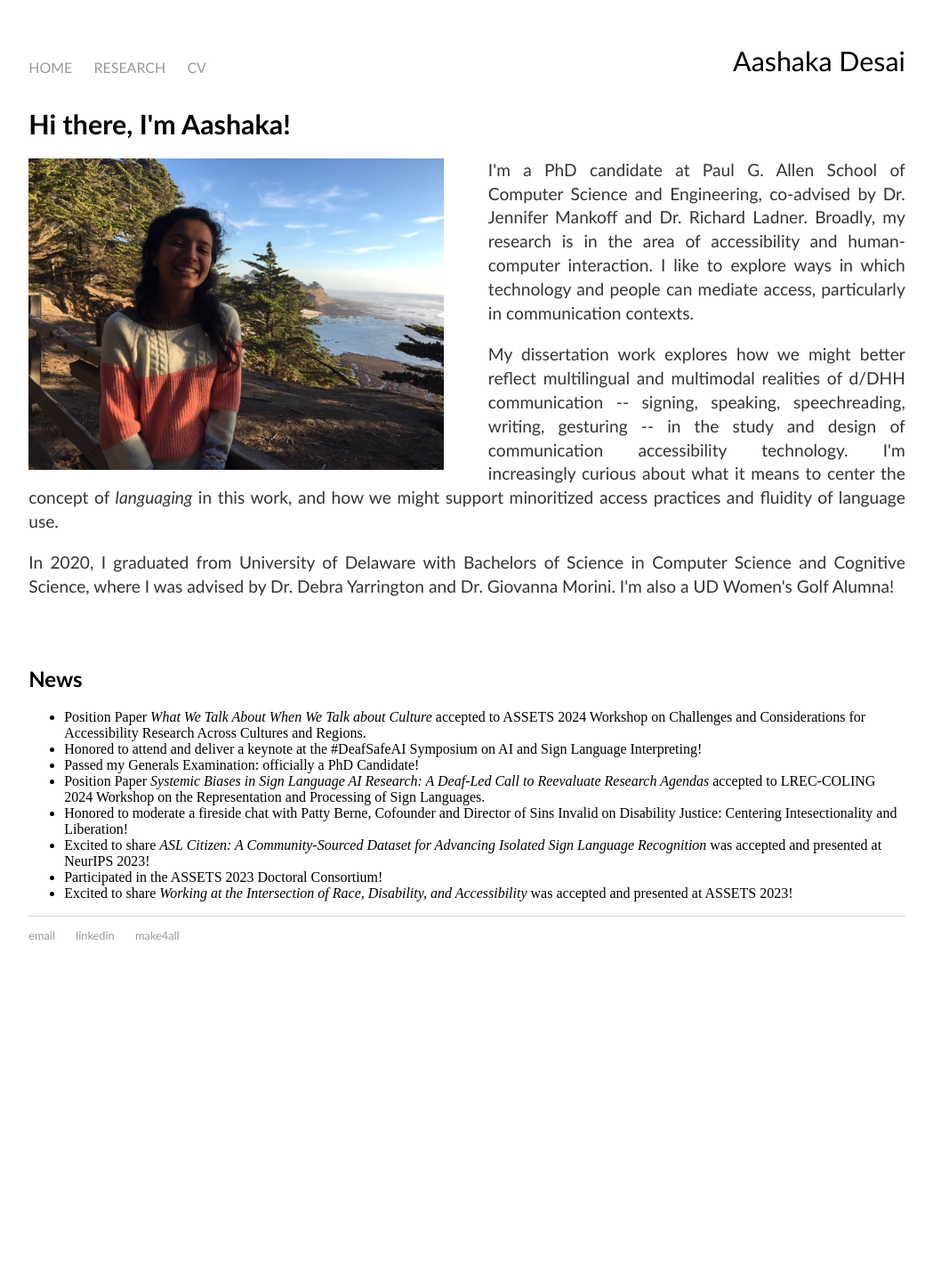
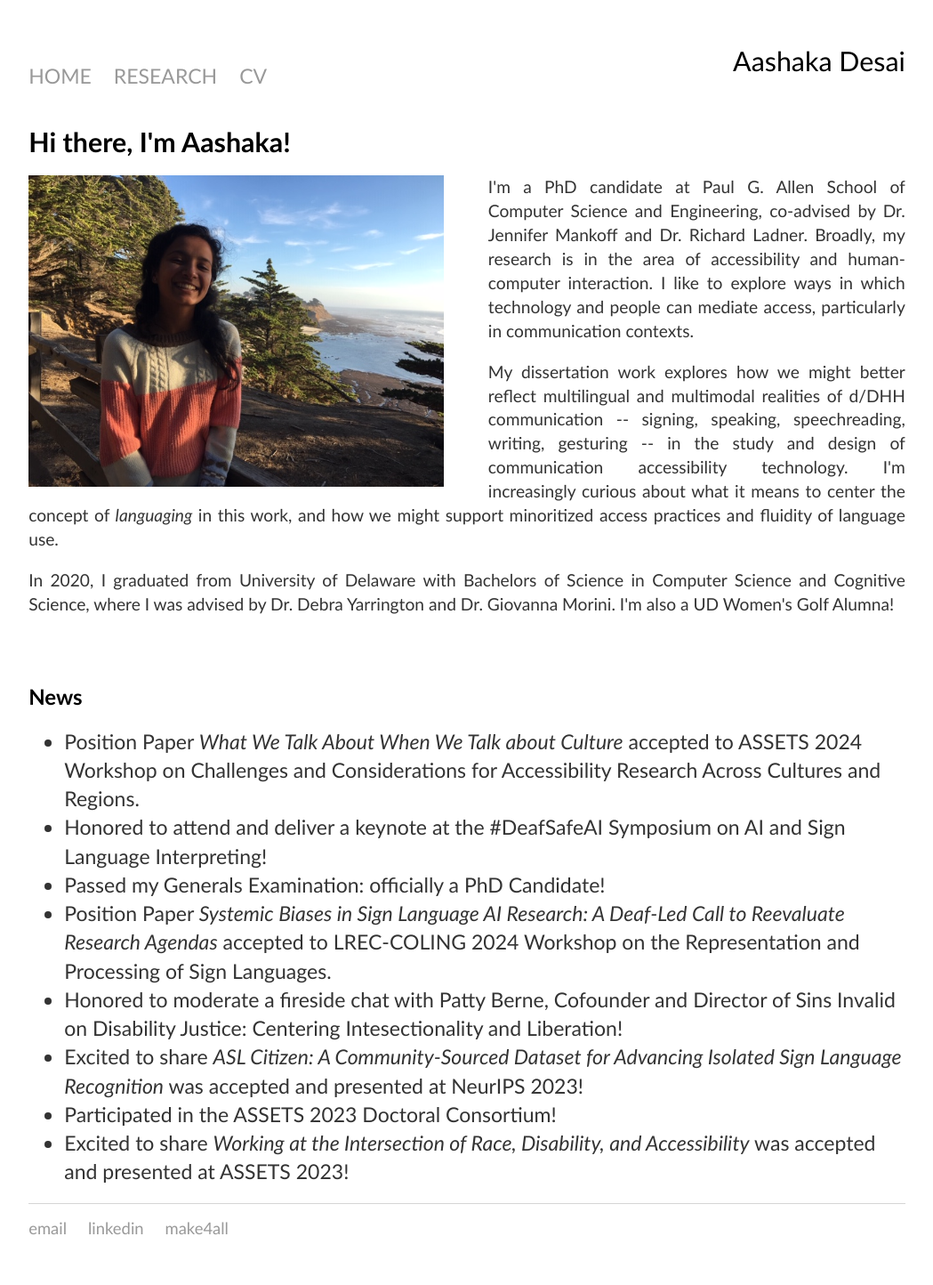
Before and after one commit to aashakadesai/aashakadesai.github.io, a Jekyll site: the page built from index.html, in a window 1280 px wide. Shown: the whole page at 89% size, without its empty margins (115-1164 px from the left). Built offline with Jekyll 4.4.1, drawn with Linux system fonts in a browser that asks for light colours; before the commit the page ends 1109 px from its top, so only the background shows below that.

Commit message:
Update main.css

```diff
--- a/css/main.css
+++ b/css/main.css
@@ -65,6 +65,20 @@ footer {
     font-size: .8em;
 }
 
+ul {
+    font-size: 1.2em;
+    font-family:'Gill Sans';
+    line-height: 1.4em;
+    color: #333;
+}
+
+li {
+    font-size: 1.2em;
+    font-family:'Gill Sans';
+    line-height: 1.4em;
+    color: #333;
+}
+
 ul.posts {
     margin: 20px auto 40px;
     font-size: 1.5em;
```
